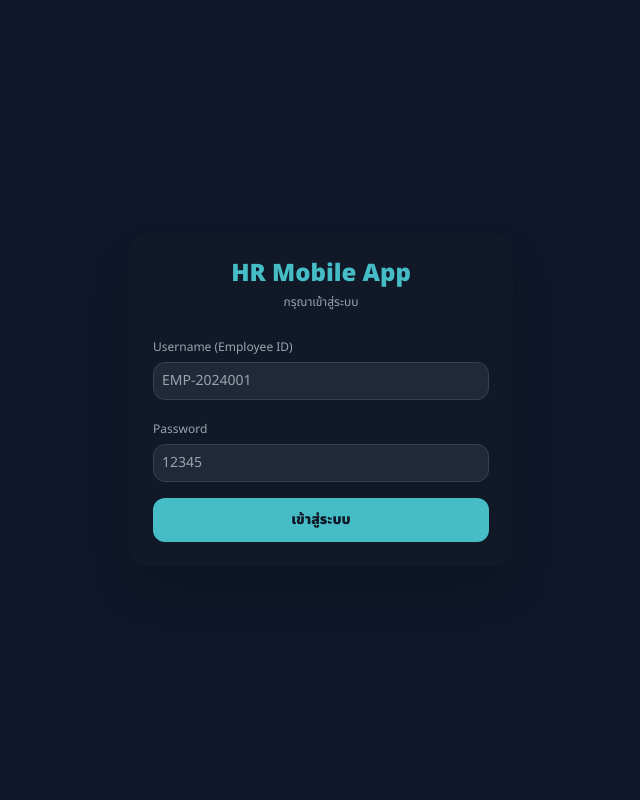
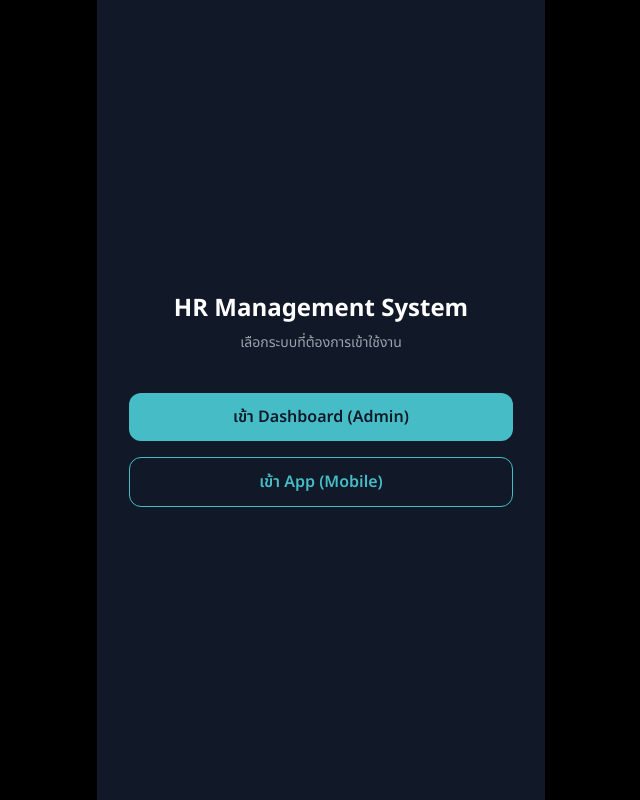
Before and after one commit to thanaphiphatji-tech/hr-mobile-app, a React (Vite) app: page / in a window 1280 px wide. Shown: the whole page, without its empty margins (319-959 px from the left). Built offline with nearby package versions, Linux system fonts and the light colour scheme.

Commit message:
update entry page and routing

```diff
--- /dev/null
+++ b/src/EntryPage.jsx
@@ -0,0 +1,41 @@
+export default function EntryPage({ onEnterApp }) {
+
+  const goDashboard = () => {
+    window.location.href =
+      "https://script.google.com/macros/s/AKfycbyEX2_dopaayoa10XBwG1zqxI0_GOsWeLTNIML8O5TqlLPNHmBfuKC0GfSHEOzPylQ82g/exec";
+  };
+
+  return (
+    <div className="h-screen w-screen bg-black flex justify-center items-center font-['Noto_Sans_Thai']">
+
+          <div className="w-full max-w-md h-full bg-[#111827] flex flex-col justify-center items-center px-8 shadow-2xl">
+
+              <h1 className="text-2xl font-bold text-white mb-2">
+                  HR Management System
+              </h1>
+
+              <p className="text-gray-400 text-sm mb-10">
+                  เลือกระบบที่ต้องการเข้าใช้งาน
+              </p>
+
+              <button
+                  onClick={goDashboard}
+                  className="w-full mb-4 py-3 rounded-xl bg-[#46bdc6] text-[#111827] font-semibold"
+              >
+                  เข้า Dashboard (Admin)
+              </button>
+
+              <button
+                  onClick={() => {
+                      console.log("CLICKED APP BUTTON");
+                      onEnterApp();
+                  }}
+                  className="w-full py-3 rounded-xl border border-[#46bdc6] text-[#46bdc6] font-semibold hover:bg-[#46bdc6] hover:text-[#111827] transition"
+              >
+                  เข้า App (Mobile)
+              </button>
+
+          </div>
+    </div>
+  );
+}
--- a/src/api/client.js
+++ b/src/api/client.js
@@ -1,7 +1,7 @@
 const BASE_URL =
   import.meta.env.DEV
     ? '/gas'
-    : 'https://script.google.com/macros/s/AKfycby1YzD0g7VJq-NPMfulSu6re6Ikwh7HeU3uwl_OAIWXCadHvtAzT8oork-KJbwCdFvKmA/exec';
+    : 'https://script.google.com/macros/s/AKfycbyEX2_dopaayoa10XBwG1zqxI0_GOsWeLTNIML8O5TqlLPNHmBfuKC0GfSHEOzPylQ82g/exec';
 
 /* GET */
 export async function apiGet(path, params = {}) {
--- a/src/features/leave/RequestTab.jsx
+++ b/src/features/leave/RequestTab.jsx
@@ -24,8 +24,12 @@ const RequestTab = ({ employeeData, onRefresh }) => {
     if (!employeeData?.employeeId) return
     loadRequests()
     loadQuota()
+    }, [employeeData?.employeeId])
+
+    useEffect(() => {
+    if (!leaveRequests.length) return
     loadEmployeeNames()
-    }, [leaveRequests.length])
+    }, [leaveRequests])
 
     if (!employeeData) return null
 
@@ -46,6 +50,8 @@ const RequestTab = ({ employeeData, onRefresh }) => {
     }
 
     async function loadRequests() {
+        console.log("EMPLOYEE:", employeeData.employeeId)
+        console.log("MANAGER:", employeeData.managerId)
         try {
 
             const data = await fetchLeaveRequests({
@@ -169,7 +175,12 @@ async function loadEmployeeNames() {
             )
         }
 
-        return leaveRequests
+        if (activeTab === 'ALL') {
+            return leaveRequests.filter(
+            r => r.employeeId === employeeData.employeeId ||
+            r.managerId === employeeData.employeeId
+            )
+        }
     }
 
     /* =========================
@@ -467,7 +478,7 @@ function RequestCard({ req }) {
 
 
 function LeaveModal({ onClose, employeeData, onSuccess }) {
-    const [leaveType, setLeaveType] = useState('ลาพักร้อน')
+    const [leaveType, setLeaveType] = useState('Vacation')
     const [startDate, setStartDate] = useState('')
     const [endDate, setEndDate] = useState('')
     const [reason, setReason] = useState('')
@@ -570,9 +581,9 @@ function LeaveModal({ onClose, employeeData, onSuccess }) {
                         onChange={e => setLeaveType(e.target.value)}
                         className="w-full bg-gray-800 border border-gray-700 rounded-xl p-2 text-sm"
                     >
-                        <option>ลาพักร้อน</option>
-                        <option>ลาป่วย</option>
-                        <option>ลากิจ</option>
+                        <option value="Vacation">ลาพักร้อน</option>
+                        <option value="Sick">ลาป่วย</option>
+                        <option value="Personal">ลากิจ</option>
                     </select>
                 </div>
 
--- a/src/main.jsx
+++ b/src/main.jsx
@@ -1,12 +1,19 @@
-import React from 'react';
+import React, { useState } from 'react';
 import ReactDOM from 'react-dom/client';
-import App from './App';
-import AuthGate from './AuthGate/AuthGate'
+import EntryPage from './EntryPage';
+import AuthGate from './AuthGate/AuthGate';
+import './index.css';
+
+function Root() {
+  const [entered, setEntered] = useState(false);
+
+  if (!entered) {
+    return <EntryPage onEnterApp={() => setEntered(true)} />;
+  }
+
+  return <AuthGate />;
+}
 
 ReactDOM.createRoot(document.getElementById('root')).render(
-  <React.StrictMode>
-    <AuthGate />
-  </React.StrictMode>
+  <Root />
 );
-
-console.log("ENV ALL:", import.meta.env);
--- a/vite.config.js
+++ b/vite.config.js
@@ -3,7 +3,7 @@ import react from '@vitejs/plugin-react-swc'
 
 export default defineConfig({
   plugins: [react()],
-  base: '/hr-mobile-app/',   // 👈 สำคัญมากสำหรับ GitHub Pages
+  base: '/',   // 👈 สำคัญมากสำหรับ GitHub Pages
 
   server: {
     port: 5173,
@@ -15,7 +15,7 @@ export default defineConfig({
         rewrite: (path) =>
           path.replace(
             /^\/gas/,
-            '/macros/s/AKfycby1YzD0g7VJq-NPMfulSu6re6Ikwh7HeU3uwl_OAIWXCadHvtAzT8oork-KJbwCdFvKmA/exec'
+            '/macros/s/AKfycbyEX2_dopaayoa10XBwG1zqxI0_GOsWeLTNIML8O5TqlLPNHmBfuKC0GfSHEOzPylQ82g/exec'
           )
       }
     }
```
Also changed, not shown: 3 other files (tests, documents, lock files or other folders). Lines whose indentation alone changed are shown as unchanged.
